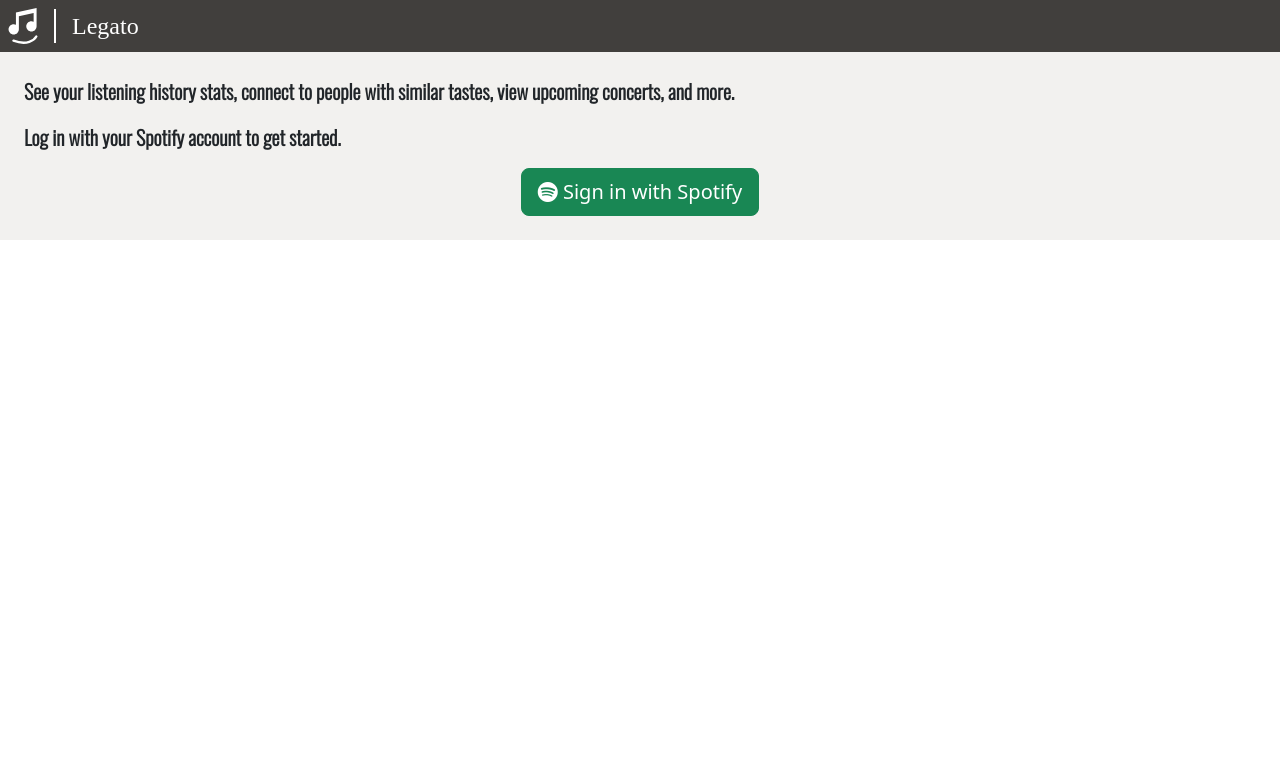
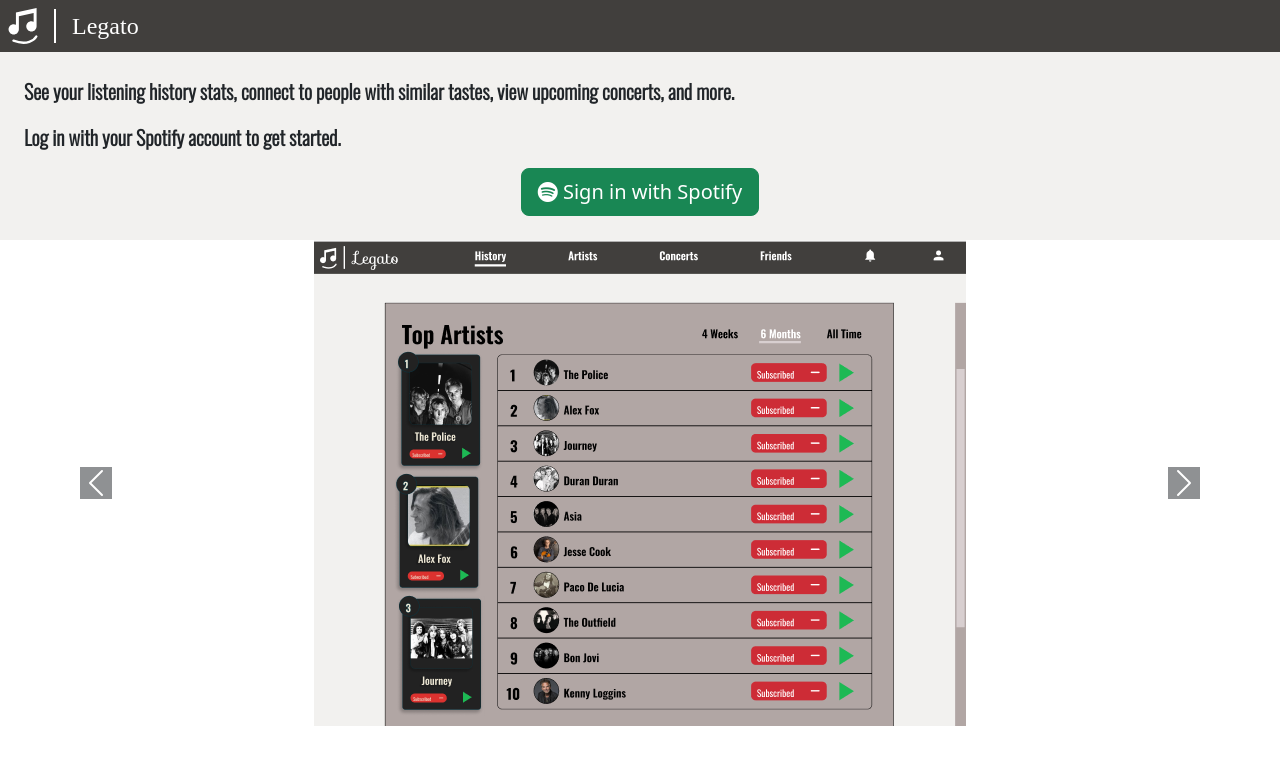
Before and after one commit to SDSC-Cali-Coders/Legato, a React (Create React App) app in the folder frontend/: page / in a window 1280 px wide. Shown: the top 764 px of the page. Built offline with nearby package versions, Linux system fonts and the light colour scheme; a web font is replaced by a local one.

Commit message:
Demo view attempted with carousel class
Co-authored-by: calistajlee <calistajlee@users.noreply.github.com>
Co-authored-by: lingyuchen <lingyuchen@users.noreply.github.com>

```diff
--- a/frontend/src/components/Login.jsx
+++ b/frontend/src/components/Login.jsx
@@ -1,6 +1,11 @@
 import React from 'react';
 import logo from '../assets/icon.svg';
 import divider from '../assets/divider.svg';
+import pic1 from '../assets/listeninghistory.png';
+import pic2 from '../assets/concerts.png';
+import pic3 from '../assets/artistdescription.png';
+
+
 export default function Login() {
     return (
         <>
@@ -30,6 +35,32 @@ export default function Login() {
         - filling out carousel with demos of our app
         */}
             <section id="demo">
+                <div id="carouselExampleIndicators" class="carousel slide" data-ride="carousel">
+                    <div class="position-relative bottom-50 bottom-50">
+                        <ol class="carousel-indicators">
+                            <li data-target="#carouselExampleIndicators" data-slide-to="0" class="active"></li>
+                            <li data-target="#carouselExampleIndicators" data-slide-to="1"></li>
+                            <li data-target="#carouselExampleIndicators" data-slide-to="2"></li>
+                        </ol>
+                        <div class="carousel-inner">
+                            <div class="carousel-item active">
+                                <img class="d-block w-40 m-auto" src={pic1} alt="First slide (Listening History)"/>
+                            </div>
+                            <div class="carousel-item">
+                                <img class="d-block w-40 m-auto" src={pic2} alt="Second slide (Cocerts)"/>
+                            </div>
+                            <div class="carousel-item">
+                                <img class="d-block w-40 m-auto" src={pic3} alt="Third slide (Artist Description)"/>
+                            </div>
+                        </div>
+                        <a class="carousel-control-prev" href="#carouselExampleIndicators" role="button" data-slide="prev">
+                            <span class="carousel-control-prev-icon bg-dark" aria-hidden="true"></span>
+                        </a>
+                        <a class="carousel-control-next" href="#carouselExampleIndicators" role="button" data-slide="next">
+                            <span class="carousel-control-next-icon bg-dark" aria-hidden="true"></span>
+                        </a>
+                    </div>
+                </div>
             </section>
         </>
     )
```
